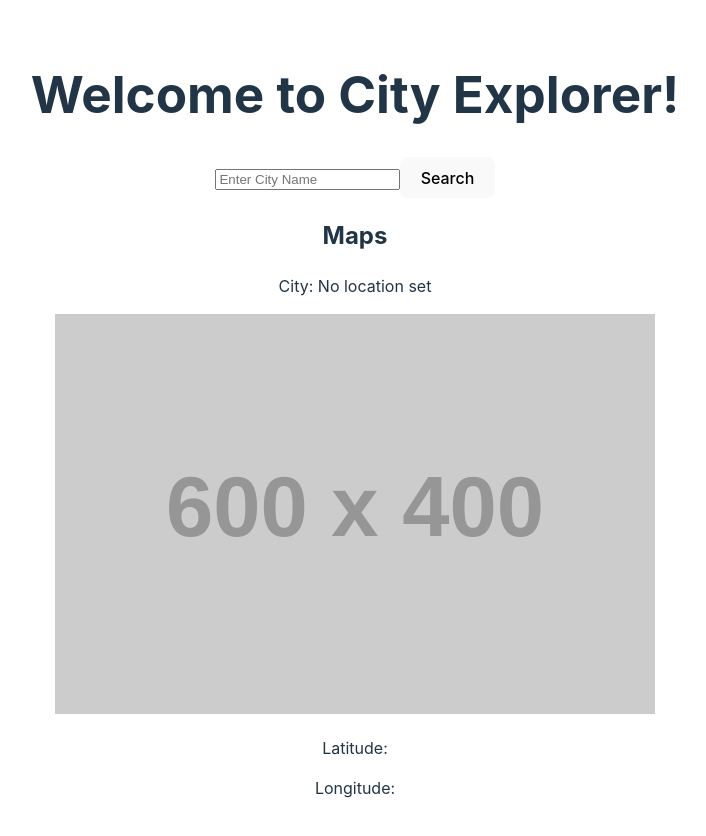
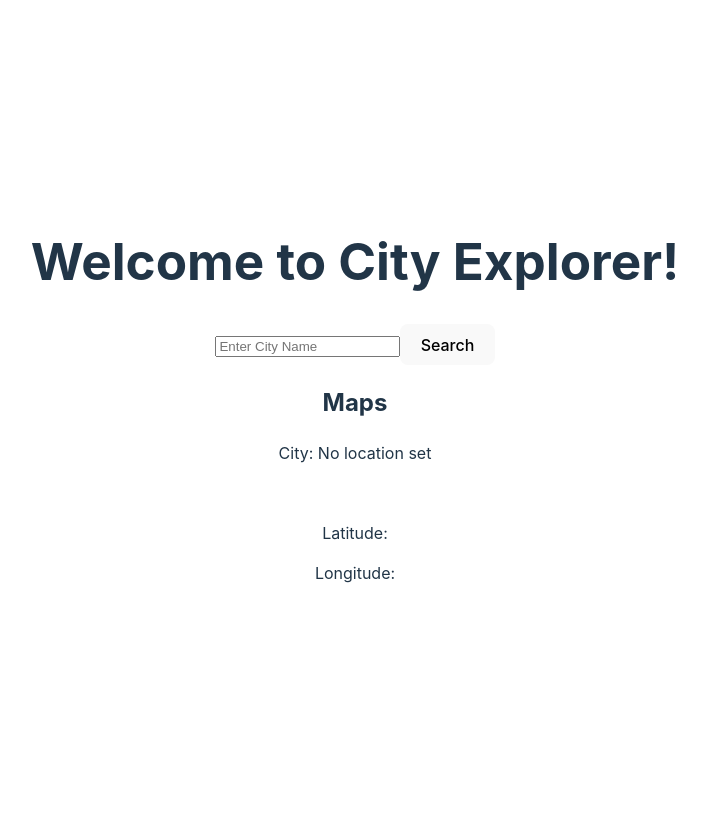
Before and after one commit to Arkuris/city-explorer, a React (Vite) app: page / in a window 1280 px wide. Shown: the top 836 px of the page, without its empty margins (285-991 px from the left). After the commit the page ends 800 px from the top, so only its background shows below. Built offline with nearby package versions, Linux system fonts and the light colour scheme.

Commit message:
got me map working Thanks Jacob! :D

```diff
--- a/src/components/Explorer.jsx
+++ b/src/components/Explorer.jsx
@@ -1,11 +1,15 @@
 import React from 'react';
-// import Map from './Map.jsx';
+
+const API_KEY = import.meta.env.VITE_city_explorer_api_key;
 
 class Explorer extends React.Component {
 
   render() {
 
     let { location } = this.props;
+    let lat = location ? location.lat : '';
+    let lon = location ? location.lon : '';
+    const staticMapUrl = `https://maps.locationiq.com/v3/staticmap?key=${API_KEY}&center=${lat},${lon}$zoom=9`;
 
     return (
       <main>
@@ -13,13 +17,13 @@ class Explorer extends React.Component {
           <h2>Maps</h2>
           <p>{this.props.query}</p>
           <p>City: {location ? location.display_name : 'No location set'}</p>
-          <img src={location ? location.icon : "https://placehold.co/600x400" }alt="placeholder map image" />
+          <img src={location ? staticMapUrl : "" }alt="" />
         </section>
       </main>
     )
   }
 }
 
-export const test = 'banana';
+export const test = '';
 
 export default Explorer;
```
Also changed, not shown: src/components/map.jsx (deleted, +0 -24 lines).
